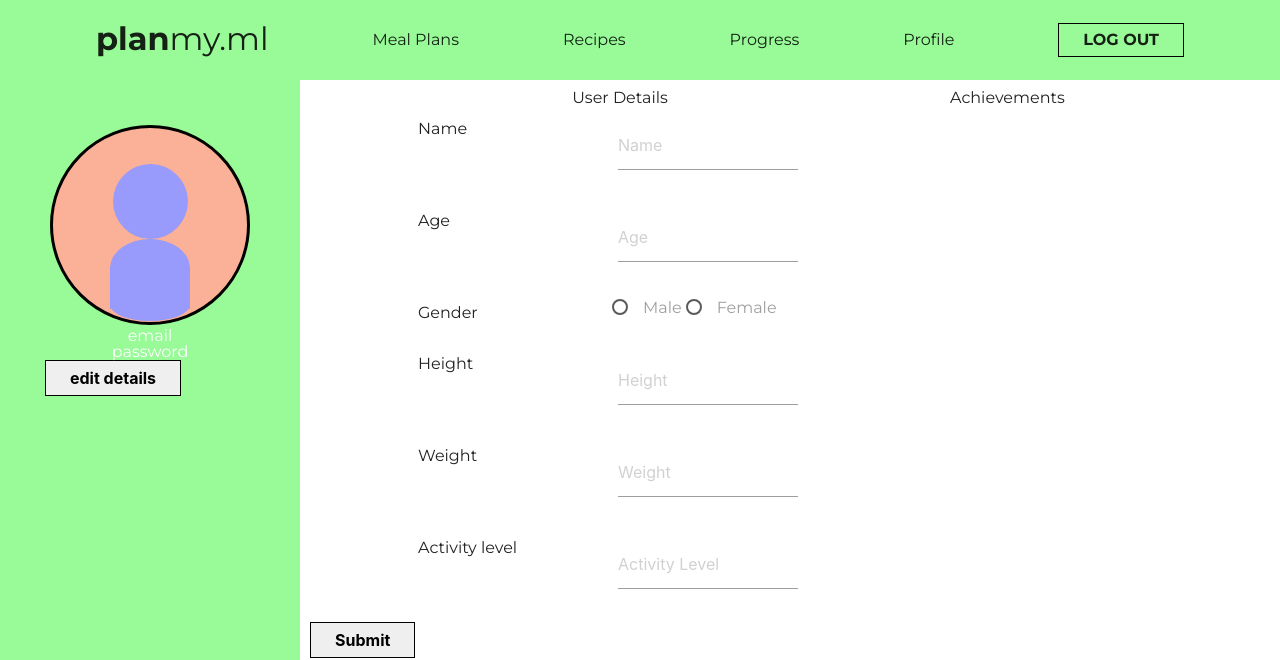
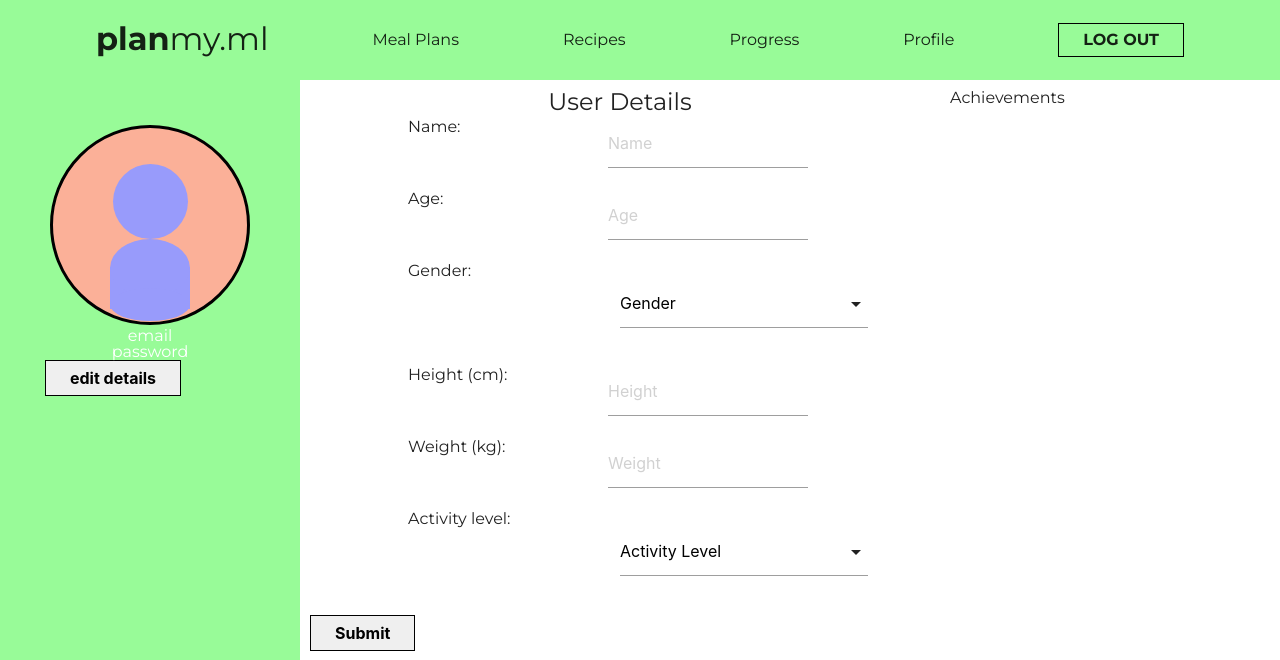
Before and after one commit to CS353T11/CS353TeamProject, a React (Create React App) app: page /profile in a window 1280 px wide. Shown: the top 660 px of the page. Built offline with nearby package versions, Linux system fonts and the light colour scheme; no server answers; the database is empty; sample sign-in values are in the browser's storage.

Commit message:
changed radio buttons to drop box, working on progress page

```diff
--- a/src/components/mealPlan/goals.js
+++ b/src/components/mealPlan/goals.js
@@ -1,48 +1,44 @@
 import React from 'react'
 import Avatar from "../../images/avatar.svg";
-import {RadioGroup} from 'react-materialize';
+import {RadioGroup, Select} from 'react-materialize';
 export default class Goals extends React.Component {
     render() {
         return (
             <div id="results">
                 <div className="user-details">
                     <div className="diet">
-                        <RadioGroup
-                            name="diet" withGap label="Diets" options={[
-                            {label: 'Maintain Weight',value: 'op1'},
-                            {label: 'Loose Weight',value: 'op2'},
-                            {label: 'Gain Weight',value: 'op3'},
-                            {label: 'High Protein',value: 'op4'},
-                            {label: 'Low Carbs',value: 'op5'}]}>
-                        </RadioGroup>
-                        {/*<form action="#">
-                            <p>
-                                <label>
-                                    <input name="group1" type="radio" checked/>
-                                    <span>Red</span>
-                                </label>
-                            </p>
-                            <p>
-                                <label>
-                                    <input name="group1" type="radio"/>
-                                    <span>Yellow</span>
-                                </label>
-                            </p>
-                            <p>
-                                <label>
-                                    <input className="with-gap" name="group1" type="radio"/>
-                                    <span>Green</span>
-                                </label>
-                            </p>
-                            <p>
-                                <label>
-                                    <input name="group1" type="radio" disabled="disabled"/>
-                                    <span>Brown</span>
-                                </label>
-                            </p>
-                        </form>*/}
+                    <br/>
+                        <Select
+                            onChange={function noRefCheck(){}}
+                            options={{
+                                classes: '',
+                                dropdownOptions: {alignment: 'left', autoTrigger: true, closeOnClick: true, constrainWidth: true, container: null, coverTrigger: true, hover: false, inDuration: 150, onCloseEnd: null, onCloseStart: null, onOpenEnd: null, onOpenStart: null, outDuration: 250}
+                            }} value="">
+                            <option
+                                disabled
+                                value=""
+                            >
+                                Diet Plan
+                            </option>
+                            <option value="maintain">
+                                Maintain Weight
+                            </option>
+                            <option value="loose">
+                                Loose Weight
+                            </option>
+                            <option value="gain">
+                                Gain Weight
+                            </option>
+                            <option value="protein">
+                                High Protein
+                            </option>
+                        </Select>
+                    </div>
+                </div>
+                <div className="maintain">
+                    if male: (66 + (6.3x( weightkg x 2.205)) + (12.9 x (heightcm / 2.54)) - (6.8 x age))
+                    if female (665 +(4.3 x ( weightkg x 2.205)) + (4.7 X (heightcm / 2.54)) - (4.7 x age))
 
-                    </div>
                 </div>
             </div>
         );
--- a/src/components/userInfo/profile.js
+++ b/src/components/userInfo/profile.js
@@ -1,7 +1,7 @@
 import React from 'react';
 import firebase from '../firebase/firebase';
 import Avatar from '../../images/avatar.svg';
-import {RadioGroup} from 'react-materialize';
+import {RadioGroup, Select} from 'react-materialize';
 
 
 export default class Profile extends React.Component {
@@ -64,7 +64,7 @@ export default class Profile extends React.Component {
                     <div className="user-details">
                         <div className="profile-id">
                             <img src={Avatar} alt="avatar"></img><br></br>
-                            <h2 className="title"><p className="bold">{name}</p></h2>
+                            <h1 className="title"><h1 className="bold">{name}</h1></h1>
                             <div><b className="bold">email</b></div>
                             <div><b className="bold">password</b></div>
                             <button className="submit">edit details</button>
@@ -72,35 +72,70 @@ export default class Profile extends React.Component {
                     </div>
                     <div className="extra-details">
                         <form onSubmit={this.handleSubmit} className="form">
-                            <h1>User Details</h1>
+                            <div className="hdr">User Details</div>
                             <div className="table">
                                 <div className="row">
-                                    <div className="cell">Name</div>
+                                    <div className="cell">Name:</div>
                                     <div className="cell"><input id="name" required className="input" type="text" placeholder="Name" onChange={this.handleChange} value={name}></input></div>
                                 </div>
                                 <div className="row">
-                                    <div className="cell">Age</div>
+                                    <div className="cell">Age:</div>
                                     <div className="cell"><input id="age" required className="input" type="text" placeholder="Age" onChange={this.handleChange} value={age}></input></div>
                                 </div>
                                 <div className="row">
-                                    <div className="cell">Gender</div>
-                                    <RadioGroup
-                                        name="gender" withGap label="Gender" options={[
-                                        {label: 'Male',value: 'op1'},
-                                        {label: 'Female',value: 'op2'}]}>
-                                    </RadioGroup>
+                                    <div className="cell">Gender:</div>
+                                    <Select
+                                        onChange={function noRefCheck(){}}
+                                        options={{
+                                            classes: '',
+                                            dropdownOptions: {alignment: 'left', autoTrigger: true, closeOnClick: true, constrainWidth: true, container: null, coverTrigger: true, hover: false, inDuration: 150, onCloseEnd: null, onCloseStart: null, onOpenEnd: null, onOpenStart: null, outDuration: 250}
+                                        }} value="">
+                                        <option
+                                            disabled
+                                            value=""
+                                        >
+                                            Gender
+                                        </option>
+                                        <option value="Male">
+                                            Male
+                                        </option>
+                                        <option value="Female">
+                                            Female
+                                        </option>
+                                    </Select>
                                 </div>
                                 <div className="row">
-                                    <div className="cell">Height</div>
+                                    <div className="cell">Height (cm):</div>
                                     <div className="cell"><input id="height" required className="input" type="text" placeholder="Height" onChange={this.handleChange} value={height}></input></div>
                                 </div>
                                 <div className="row">
-                                    <div className="cell">Weight</div>
+                                    <div className="cell">Weight (kg):</div>
                                     <div className="cell"><input id="weight" required className="input" type="text" placeholder="Weight" onChange={this.handleChange} value={weight}></input></div>
                                 </div>
                                 <div className="row">
-                                    <div className="cell">Activity level</div>
-                                    <div className="cell"><input id="activityLevel" required className="input" type="text" placeholder="Activity Level" onChange={this.handleChange} value={activityLevel}></input></div>
+                                    <div className="cell">Activity level:</div>
+                                    <Select
+                                        onChange={function noRefCheck(){}}
+                                        options={{
+                                            classes: '',
+                                            dropdownOptions: {alignment: 'left', autoTrigger: true, closeOnClick: true, constrainWidth: true, container: null, coverTrigger: true, hover: false, inDuration: 150, onCloseEnd: null, onCloseStart: null, onOpenEnd: null, onOpenStart: null, outDuration: 250}
+                                        }} value="">
+                                        <option
+                                            disabled
+                                            value=""
+                                        >
+                                            Activity Level
+                                        </option>
+                                        <option value="Low">
+                                            Low
+                                        </option>
+                                        <option value="Moderate">
+                                            Moderate
+                                        </option>
+                                        <option value="High">
+                                            High
+                                        </option>
+                                    </Select>
                                 </div>
                             </div>
                         <div>
--- a/src/scss/styles.scss
+++ b/src/scss/styles.scss
@@ -669,7 +669,6 @@ body {
   float: left;
   display: table-column;
   width: 200px;
-  padding: 10px;
 }
 
 .achievements {
@@ -683,3 +682,7 @@ body {
     display:inline-block;
   }
 }
+
+.hdr {
+  font-size: x-large;
+}
```
